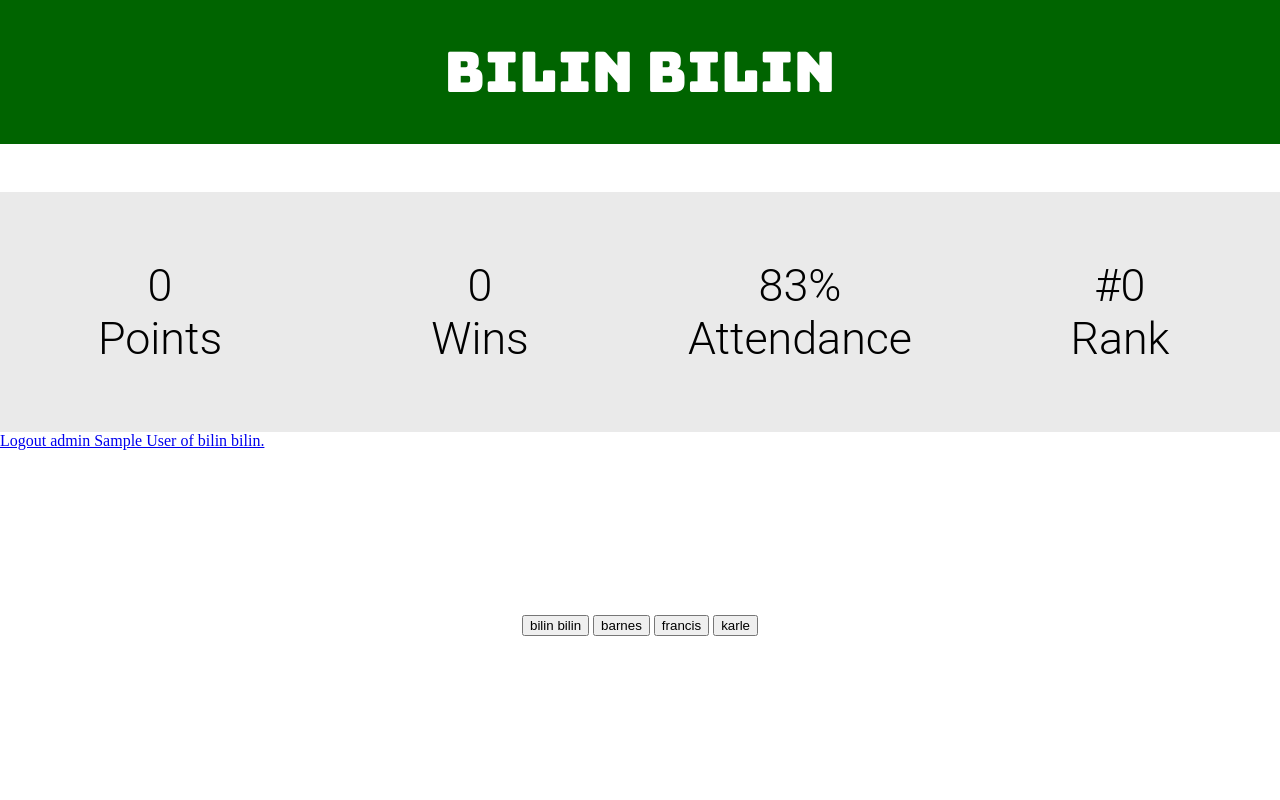
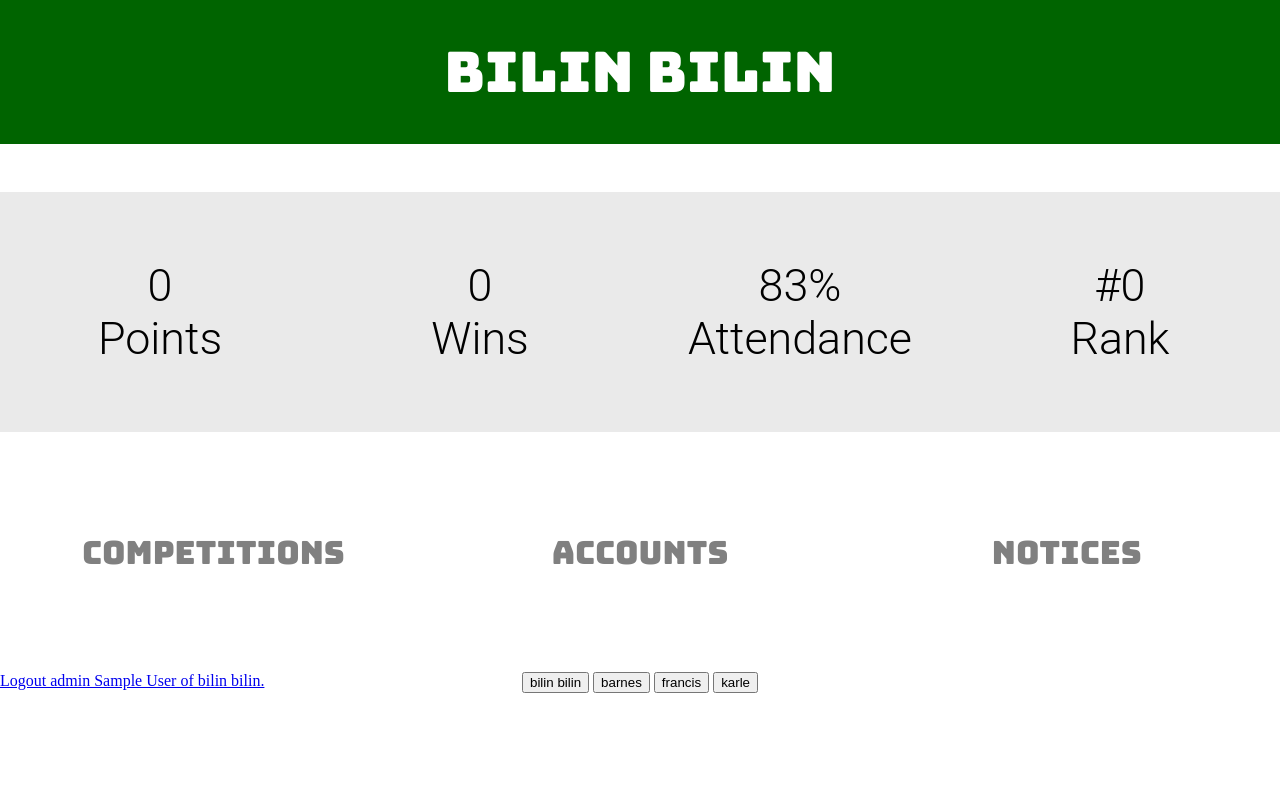
Before and after one commit to Samdvich/CompUI, a PHP site: page /summary.php in a window 1280 px wide. Run offline with PHP 8.4, Linux system fonts and the light colour scheme; the visitor is signed in with stand-in values (Sample User, id 1).

Commit message:
Basic admin panel menu (styling)
Added three basic admin menu options: competitions, accounts, notices. House colour based highlighting and navigation to pages with the same names.

```diff
--- a/summary.php
+++ b/summary.php
@@ -77,9 +77,7 @@
           </span>
         </div>
 
-        <form class='logout-form'>
-          <a id='logout' href='logout.php'><?php echo "Logout " . $_SESSION['type'] . " " . $_SESSION['name'] . " of " . $_SESSION['house'] . "." ?></a>
-        </form>
+          <a class='logout-form' id='logout' href='logout.php'><?php echo "Logout " . $_SESSION['type'] . " " . $_SESSION['name'] . " of " . $_SESSION['house'] . "." ?></a>
 
         <?php if ($_SESSION['type'] == "admin") {
             echo "<form class='house-form' method='POST'>
@@ -90,6 +88,12 @@
             </form>";
         }
         ?>
+
+        <form class='navmenu' method='POST'>
+            <input type='submit' formaction='competitions.php' value='Competitions'>
+            <input type='submit' formaction='accounts.php' value='Accounts'>
+            <input type='submit' formaction='notices.php' value='Notices'>
+        </form>
 
         <style>
           @import url('https://fonts.googleapis.com/css?family=Bungee&display=swap');
@@ -103,7 +107,7 @@
           }
 
           body {
-            grid-template-rows: 18% 6% 30%;
+            grid-template-rows: 18% 6% 30% 30% 6%;
             grid-template-columns: 0; /* Add columns later? */
           }
 
@@ -141,7 +145,7 @@
           }
 
           .logout-form {
-            grid-row: 4;
+            grid-row: 5;
             grid-column: 1 / 4;
           }
 
@@ -157,6 +161,29 @@
             padding-top: 20px;
             text-align: center;
           }
+
+          .navmenu {
+            display: grid;
+            grid-row: 4;
+            grid-column: 1 / 4;
+            margin: auto;
+            text-align: center;
+            grid-template-columns: 1fr 1fr 1fr;
+            width: 100%;
+            height: 100%;
+          }
+
+          .navmenu input {
+            all: unset;
+            font-family: 'Bungee', regular;
+            font-size: 200%;
+            cursor: pointer;
+            color: gray;
+          }
+
+          .navmenu input:hover {
+            color: <?php echo $house_color; ?>;
+          }
         </style>
     </body>
 </html>
```
